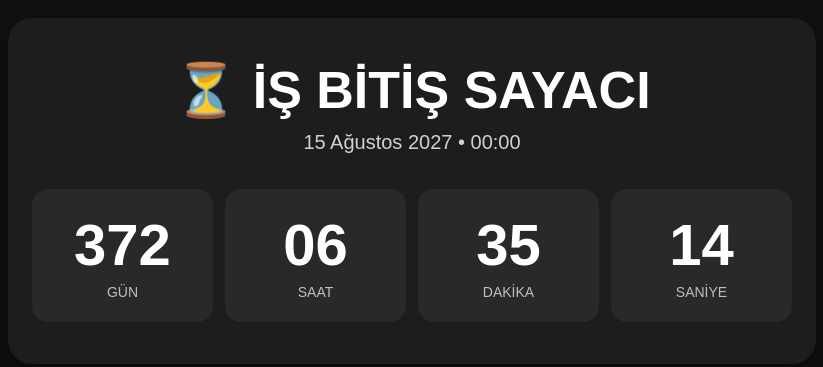
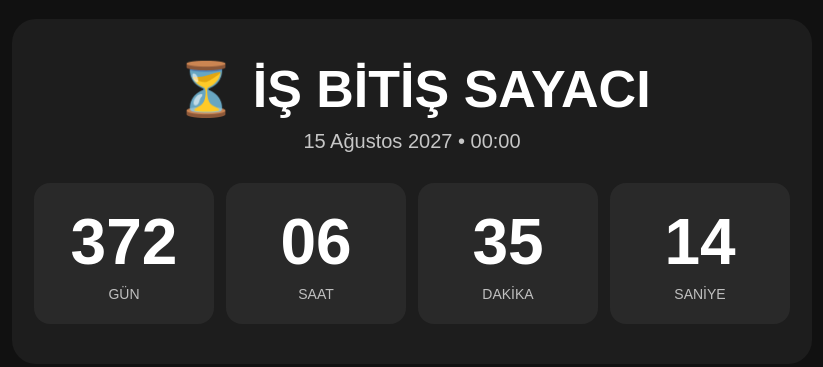
Before and after one commit to yalcinkilicelli-png/geri-sayim, a plain HTML site: page index.html in a window 1280 px wide. Shown: the part 209-576 px from the top of the page, without its empty margins (228-1051 px from the left). Drawn offline with Linux system fonts and the light colour scheme.

Commit message:
Add files via upload

```diff
--- a/index.html
+++ b/index.html
@@ -1,52 +1,75 @@
-<!doctype html>
+<!DOCTYPE html>
 <html lang="tr">
 <head>
-<meta charset="utf-8">
-<meta name="viewport" content="width=device-width,initial-scale=1">
+<meta charset="UTF-8">
+<meta name="viewport" content="width=device-width, initial-scale=1.0">
 <title>15 Ağustos 2027 Geri Sayım</title>
 <style>
-body{margin:0;min-height:100vh;display:flex;align-items:center;justify-content:center;
-font-family:Arial,sans-serif;background:#111;color:#fff}
-.card{width:min(760px,90vw);text-align:center;padding:42px 24px;border-radius:24px;
-background:#1d1d1d;box-shadow:0 12px 40px #0008}
-h1{font-size:clamp(28px,5vw,52px);margin:0 0 10px}
-.date{font-size:20px;opacity:.8;margin-bottom:35px}
-.grid{display:grid;grid-template-columns:repeat(4,1fr);gap:12px}
-.box{background:#292929;border-radius:16px;padding:22px 8px}
-.num{font-size:clamp(30px,6vw,58px);font-weight:700}
-.label{font-size:14px;opacity:.7;margin-top:6px}
-.done{font-size:28px;font-weight:bold;padding:30px}
-@media(max-width:520px){.grid{grid-template-columns:repeat(2,1fr)}}
+* { box-sizing: border-box; }
+body {
+  margin: 0; min-height: 100vh; display: flex; align-items: center;
+  justify-content: center; font-family: Arial, sans-serif;
+  background: #111; color: #fff;
+}
+.card {
+  width: min(800px, 92vw); text-align: center; padding: 40px 22px;
+  border-radius: 24px; background: #1d1d1d;
+}
+h1 { font-size: clamp(28px, 6vw, 52px); margin: 0 0 10px; }
+.date { font-size: 20px; opacity: .75; margin-bottom: 30px; }
+.grid { display: grid; grid-template-columns: repeat(4, 1fr); gap: 12px; }
+.box { background: #292929; border-radius: 16px; padding: 22px 8px; }
+.num { font-size: clamp(32px, 7vw, 64px); font-weight: 700; }
+.label { font-size: 14px; opacity: .7; margin-top: 7px; }
+.done { font-size: 30px; font-weight: bold; }
+@media (max-width: 520px) {
+  .grid { grid-template-columns: repeat(2, 1fr); }
+}
 </style>
 </head>
 <body>
+
 <div class="card">
-<h1>⏳ İŞ BİTİŞ SAYACI</h1>
-<div class="date">15 Ağustos 2027 • 00:00</div>
-<div id="countdown" class="grid"></div>
+  <h1>⏳ İŞ BİTİŞ SAYACI</h1>
+  <div class="date">15 Ağustos 2027 • 00:00</div>
+  <div id="countdown" class="grid"></div>
 </div>
+
 <script>
 const target = new Date("2027-08-15T00:00:00+03:00").getTime();
 const el = document.getElementById("countdown");
 
-function update(){
+function update() {
   let diff = target - Date.now();
-  if(diff <= 0){
+
+  if (diff <= 0) {
     el.className = "done";
     el.innerHTML = "✅ SÜRE DOLDU";
     return;
   }
-  const day = Math.floor(diff / 86400000); diff %= 86400000;
-  const hour = Math.floor(diff / 3600000); diff %= 3600000;
-  const minute = Math.floor(diff / 60000); diff %= 60000;
+
+  const day = Math.floor(diff / 86400000);
+  diff %= 86400000;
+
+  const hour = Math.floor(diff / 3600000);
+  diff %= 3600000;
+
+  const minute = Math.floor(diff / 60000);
+  diff %= 60000;
+
   const second = Math.floor(diff / 1000);
+
   el.innerHTML = `
     <div class="box"><div class="num">${day}</div><div class="label">GÜN</div></div>
     <div class="box"><div class="num">${String(hour).padStart(2,"0")}</div><div class="label">SAAT</div></div>
     <div class="box"><div class="num">${String(minute).padStart(2,"0")}</div><div class="label">DAKİKA</div></div>
-    <div class="box"><div class="num">${String(second).padStart(2,"0")}</div><div class="label">SANİYE</div></div>`;
+    <div class="box"><div class="num">${String(second).padStart(2,"0")}</div><div class="label">SANİYE</div></div>
+  `;
 }
-update(); setInterval(update,1000);
+
+update();
+setInterval(update, 1000);
 </script>
+
 </body>
 </html>
```
